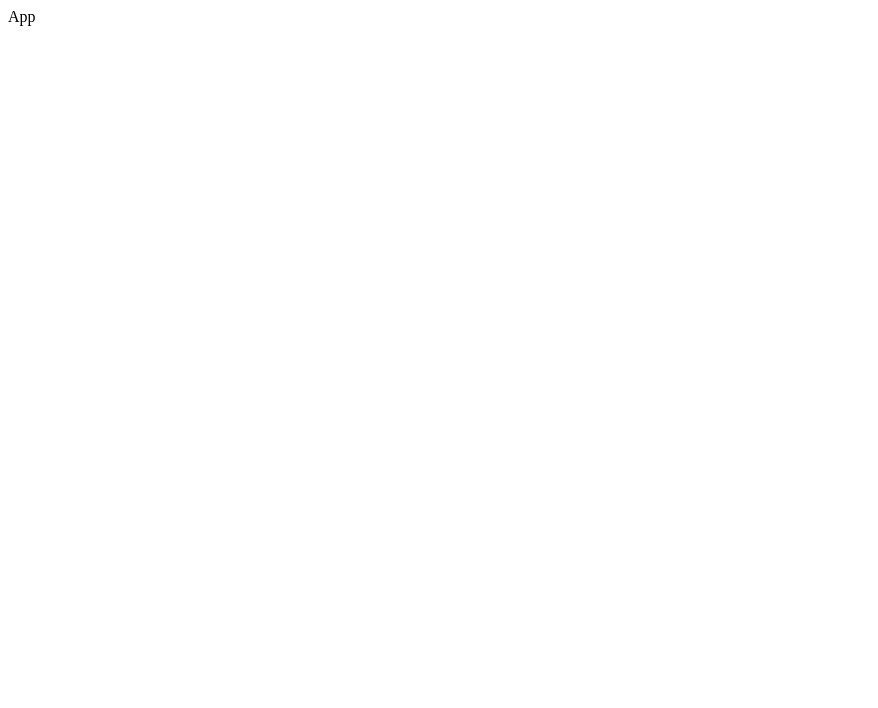
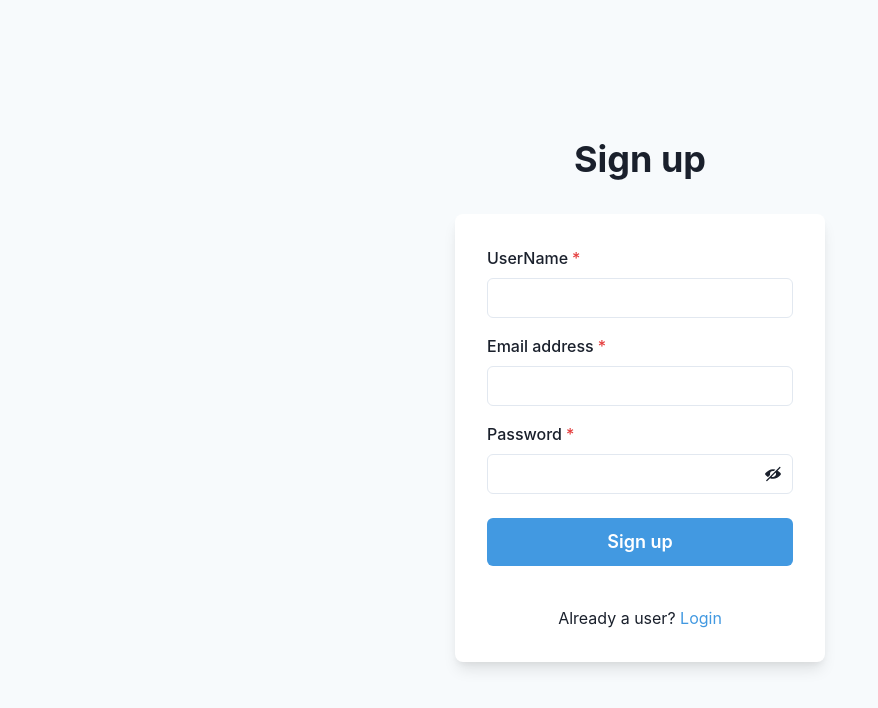
Before and after one commit to nakashi94/react-laravel-crud, a React (Create React App) app in the folder front/: page /register in a window 1280 px wide. Shown: the top 708 px of the page, without its empty margins (0-878 px from the left). Built offline with nearby package versions, Linux system fonts and the light colour scheme; the HTML template or start-up script is replaced by a standard one.

Commit message:
create pages create SignIn and SignUp UI

```diff
--- a/front/src/App.tsx
+++ b/front/src/App.tsx
@@ -1,6 +1,16 @@
+import { ChakraProvider } from "@chakra-ui/react";
+import { BrowserRouter } from "react-router-dom";
+import { Router } from "./router/Router";
+
+import { theme } from "./theme/theme";
+
 function App() {
   return (
-    <>App</>
+    <ChakraProvider theme={theme}>
+      <BrowserRouter>
+        <Router />
+      </BrowserRouter>
+    </ChakraProvider>
   );
 }
 
--- /dev/null
+++ b/front/src/components/pages/Page404.tsx
@@ -0,0 +1,7 @@
+import { memo, VFC } from "react";
+
+export const Page404: VFC = memo(() => {
+    return (
+        <>Page404</>
+    );
+})
--- /dev/null
+++ b/front/src/components/pages/Setting.tsx
@@ -0,0 +1,7 @@
+import { memo, VFC } from "react";
+
+export const Setting: VFC = memo(() => {
+    return (
+        <>Setting</>
+    );
+})
--- /dev/null
+++ b/front/src/components/pages/SignIn.tsx
@@ -0,0 +1,82 @@
+import { memo, useCallback, VFC } from "react";
+import {
+    Flex,
+    Box,
+    FormControl,
+    FormLabel,
+    Input,
+    Checkbox,
+    Stack,
+    Link,
+    Button,
+    Heading,
+    useColorModeValue,
+} from "@chakra-ui/react";
+import { useNavigate } from "react-router-dom";
+
+export const SignIn: VFC = memo(() => {
+    let navigate = useNavigate();
+
+    const onClickTasks = useCallback(() => {
+        navigate("/tasks");
+    }, [navigate]);
+
+    const onClickRegister = useCallback(() => {
+        navigate("/register");
+    }, [navigate]);
+
+    return (
+        <Flex
+            minH={"100vh"}
+            align={"center"}
+            justify={"center"}
+            bg={useColorModeValue("gray.50", "gray.800")}
+        >
+            <Stack spacing={8} mx={"auto"} maxW={"lg"} py={12} px={6}>
+                <Stack align={"center"}>
+                    <Heading fontSize={"4xl"}>Sign in to your account</Heading>
+                </Stack>
+                <Box
+                    rounded={"lg"}
+                    bg={useColorModeValue("white", "gray.700")}
+                    boxShadow={"lg"}
+                    p={8}
+                >
+                    <Stack spacing={4}>
+                        <FormControl id="email">
+                            <FormLabel>Email address</FormLabel>
+                            <Input type="email" />
+                        </FormControl>
+                        <FormControl id="password">
+                            <FormLabel>Password</FormLabel>
+                            <Input type="password" />
+                        </FormControl>
+                        <Stack spacing={10}>
+                            <Stack
+                                direction={{ base: "column", sm: "row" }}
+                                align={"start"}
+                                justify={"space-between"}
+                            >
+                                <Checkbox>Remember me</Checkbox>
+                                <Link color={"blue.400"}>Forgot password?</Link>
+                            </Stack>
+                            <Button
+                                bg={"blue.400"}
+                                color={"white"}
+                                _hover={{
+                                    bg: "blue.500",
+                                }}
+                                onClick={onClickTasks}
+                            >
+                                Sign in
+                            </Button>
+                            <Link color={"blue.400"} onClick={onClickRegister}>
+                                you don't have your account?
+                            </Link>
+                        </Stack>
+                    </Stack>
+                </Box>
+            </Stack>
+        </Flex>
+    );
+});
--- /dev/null
+++ b/front/src/components/pages/SignUp.tsx
@@ -0,0 +1,109 @@
+import { memo, useCallback, useState, VFC } from "react";
+import {
+    Flex,
+    Box,
+    FormControl,
+    FormLabel,
+    Input,
+    InputGroup,
+    InputRightElement,
+    Stack,
+    Button,
+    Heading,
+    Text,
+    useColorModeValue,
+    Link,
+} from "@chakra-ui/react";
+import { ViewIcon, ViewOffIcon } from "@chakra-ui/icons";
+import { useNavigate } from "react-router-dom";
+
+export const SignUp: VFC = memo(() => {
+    let navigate = useNavigate();
+
+    const onClickLogin = useCallback(() => {
+        navigate("/");
+    }, [navigate]);
+
+    const [showPassword, setShowPassword] = useState(false);
+
+    return (
+        <Flex
+            minH={"100vh"}
+            align={"center"}
+            justify={"center"}
+            bg={useColorModeValue("gray.50", "gray.800")}
+        >
+            <Stack spacing={8} mx={"auto"} maxW={"lg"} py={12} px={6}>
+                <Stack align={"center"}>
+                    <Heading fontSize={"4xl"} textAlign={"center"}>
+                        Sign up
+                    </Heading>
+                </Stack>
+                <Box
+                    rounded={"lg"}
+                    bg={useColorModeValue("white", "gray.700")}
+                    boxShadow={"lg"}
+                    p={8}
+                >
+                    <Stack spacing={4}>
+                        <Box>
+                            <FormControl id="firstName" isRequired>
+                                <FormLabel>UserName</FormLabel>
+                                <Input type="text" />
+                            </FormControl>
+                        </Box>
+                        <FormControl id="email" isRequired>
+                            <FormLabel>Email address</FormLabel>
+                            <Input type="email" />
+                        </FormControl>
+                        <FormControl id="password" isRequired>
+                            <FormLabel>Password</FormLabel>
+                            <InputGroup>
+                                <Input
+                                    type={showPassword ? "text" : "password"}
+                                />
+                                <InputRightElement h={"full"}>
+                                    <Button
+                                        variant={"ghost"}
+                                        onClick={() =>
+                                            setShowPassword(
+                                                (showPassword) => !showPassword
+                                            )
+                                        }
+                                    >
+                                        {showPassword ? (
+                                            <ViewIcon />
+                                        ) : (
+                                            <ViewOffIcon />
+                                        )}
+                                    </Button>
+                                </InputRightElement>
+                            </InputGroup>
+                        </FormControl>
+                        <Stack spacing={10} pt={2}>
+                            <Button
+                                loadingText="Submitting"
+                                size="lg"
+                                bg={"blue.400"}
+                                color={"white"}
+                                _hover={{
+                                    bg: "blue.500",
+                                }}
+                            >
+                                Sign up
+                            </Button>
+                        </Stack>
+                        <Stack pt={6}>
+                            <Text align={"center"}>
+                                Already a user?{" "}
+                                <Link color={"blue.400"} onClick={onClickLogin}>
+                                    Login
+                                </Link>
+                            </Text>
+                        </Stack>
+                    </Stack>
+                </Box>
+            </Stack>
+        </Flex>
+    );
+});
--- /dev/null
+++ b/front/src/components/pages/Tasks.tsx
@@ -0,0 +1,7 @@
+import { memo, VFC } from "react";
+
+export const Tasks: VFC = memo(() => {
+    return (
+        <>Tasks</>
+    );
+})
--- /dev/null
+++ b/front/src/router/Router.tsx
@@ -0,0 +1,24 @@
+import { memo, VFC } from "react";
+import { Route, Routes } from "react-router-dom";
+import { Page404 } from "../components/pages/Page404";
+import { Setting } from "../components/pages/Setting";
+import { SignIn } from "../components/pages/SignIn";
+import { SignUp } from "../components/pages/SignUp";
+import { Tasks } from "../components/pages/Tasks";
+
+export const Router: VFC = memo(() => {
+    return (
+        <Routes>
+            <Route path="/" element={<SignIn />} />
+                <Route path="register" element={<SignUp />} />
+                <Route path="tasks/*" element={
+                    <Routes>
+                        <Route path="/" element={<Tasks />} />
+                            <Route path="setting" element={<Setting />} />
+                        <Route path="*" element={<Page404 />} />
+                    </Routes>
+                } />
+            <Route path="*" element={<Page404 />} />
+        </Routes>
+    );
+})
--- /dev/null
+++ b/front/src/theme/theme.ts
@@ -0,0 +1,12 @@
+import { extendTheme } from "@chakra-ui/react";
+
+export const theme = extendTheme({
+    styles: {
+        global: {
+            body: {
+                backgroundColor: "gray.100",
+                color: "gray.800",
+            }
+        }
+    }
+})
```
